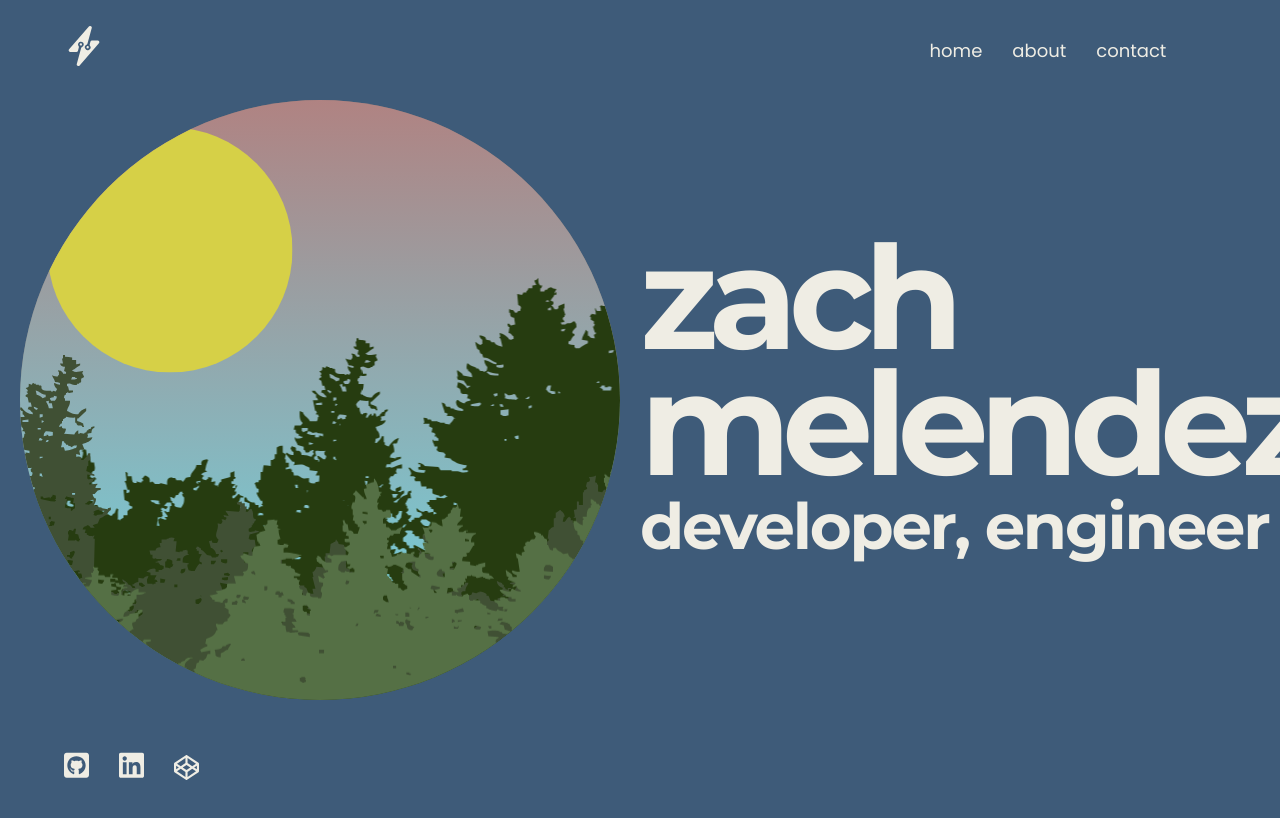
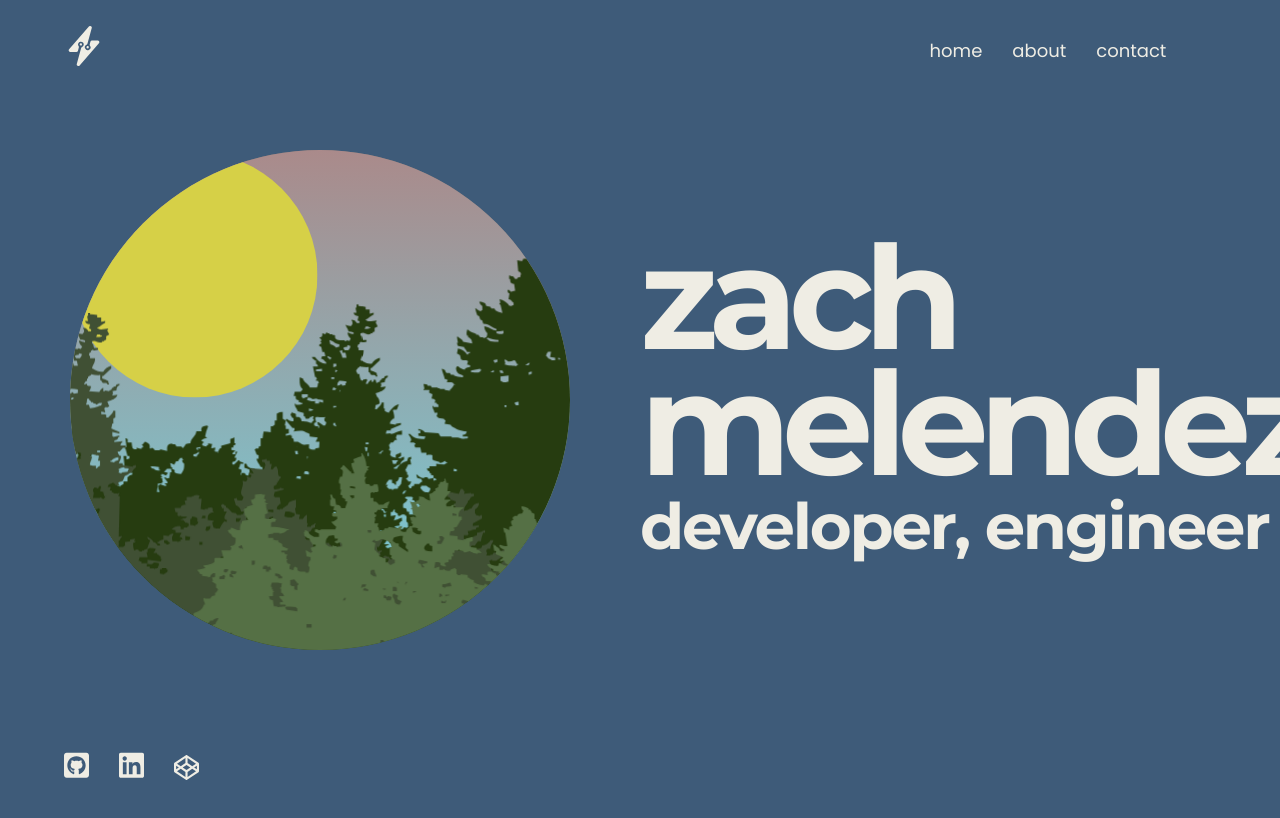
Before and after one commit to ZacMelendez/zmelen.dev, a React (Create React App) app: page / in a window 1280 px wide. Shown: the top 818 px of the page. Built offline with nearby package versions, Linux system fonts and the light colour scheme.

Commit message:
Laptop changes

```diff
--- a/src/App.module.scss
+++ b/src/App.module.scss
@@ -43,7 +43,7 @@ a {
   left: 50%;
   height: auto;
 
-  @include laptop {
+  @include hi-res {
     width: 45%;
     left: 45%;
   }
--- a/src/components/ScrollDiv/ScrollDiv.js
+++ b/src/components/ScrollDiv/ScrollDiv.js
@@ -300,7 +300,7 @@ export function Animations({ element, gradRef, treeORef, treeTwRef, treeThRef, w
             x: () => pctToPx(waveThRef, -100)
         },
         {
-            y: () => pctToPx(waveThRef, 45),
+            y: () => pctToPx(waveThRef, 55),
             ease: 'none',
             x: () => pctToPx(waveThRef, 20)
         }
@@ -309,7 +309,7 @@ export function Animations({ element, gradRef, treeORef, treeTwRef, treeThRef, w
     waveThree.fromTo(
         waveThRef.current,
         {
-            y: () => pctToPx(waveThRef, 45),
+            y: () => pctToPx(waveThRef, 55),
             x: () => pctToPx(waveThRef, 20)
         },
         {
@@ -324,7 +324,7 @@ export function Animations({ element, gradRef, treeORef, treeTwRef, treeThRef, w
         mounORef.current,
         {
             scale: 2,
-            y: () => pctToPx(mounORef, 60),
+            y: () => pctToPx(mounORef, 80),
             zIndex: 4,
             x: () => pctToPx(mounORef, 100)
         },
@@ -367,7 +367,7 @@ export function Animations({ element, gradRef, treeORef, treeTwRef, treeThRef, w
         mounThRef.current,
         {
             scale: 2,
-            y: () => pctToPx(mounORef, 90),
+            y: () => pctToPx(mounORef, 110),
             zIndex: 2,
             x: () => pctToPx(mounORef, -80)
         },
--- a/src/components/ScrollDiv/ScrollDiv.module.scss
+++ b/src/components/ScrollDiv/ScrollDiv.module.scss
@@ -4,8 +4,8 @@
 .scrollDiv {
     position: fixed;
     height: 40vw;
-    min-height: 600px;
-    min-width: 600px;
+    min-height: 500px;
+    min-width: 500px;
     width: 40vw;
     top: 50%;
     left: 25%;
@@ -22,8 +22,16 @@
         min-width: 500px;
     }
 
-    @include laptop {
-        opacity: 0.3;
+    @include xl-max {
+        min-height: 500px;
+        min-width: 500px;
+        height: 500px;
+        width: 500px;
+    }
+
+    @include hi-res {
+        min-height: 500px;
+        min-width: 500px;
         height: 500px;
         width: 500px;
     }
--- a/src/pages/About/about.module.scss
+++ b/src/pages/About/about.module.scss
@@ -6,7 +6,8 @@
   scroll-snap-align: start;
   margin: 0;
   padding: 0;
-  height: 100vh;
+  height: auto;
+  min-height: 100vh;
   width: 100%;
   display: flex;
   flex-flow: row wrap;
@@ -34,7 +35,14 @@
         line-height: 30px;
         letter-spacing: -0.065em;
       }
-      @include laptop {
+
+      @include xl-max {
+        font-size: 54px;
+        line-height: 50px;
+        letter-spacing: -0.065em;
+      }
+
+      @include hi-res {
         font-size: 54px;
         line-height: 50px;
         letter-spacing: -0.065em;
@@ -51,9 +59,14 @@
         line-height: 24px;
         letter-spacing: -0.065em;
       }
-      @include laptop {
-        font-size: 36px;
-        line-height: 36px;
+      @include xl-max {
+        font-size: 26px;
+        line-height: 26px;
+        letter-spacing: -0.065em;
+      }
+      @include hi-res {
+        font-size: 26px;
+        line-height: 26px;
         letter-spacing: -0.065em;
       }
     }
--- a/src/pages/Contact/contact.module.scss
+++ b/src/pages/Contact/contact.module.scss
@@ -6,7 +6,8 @@
   scroll-snap-align: start;
   margin: 0;
   padding: 0;
-  height: 100vh;
+  height: auto;
+  min-height: 100vh;
   width: 100%;
   display: flex;
   flex-flow: row wrap;
@@ -40,6 +41,13 @@
         letter-spacing: -0.065em;
         padding: 0;
       }
+
+      @include hi-res {
+        font-size: 54px;
+        line-height: 50px;
+        letter-spacing: -0.065em;
+        padding: 0;
+      }
     }
 
     .entryForm {
@@ -67,12 +75,22 @@
         width: 100%;
       }
 
+      @include hi-res {
+        row-gap: 5px;
+      }
+
       label {
         font-size: 24px;
         line-height: 38px;
         color: $white;
         overflow-wrap: break-word;
         @include sm-max {
+          font-size: 18px;
+          line-height: 0.2;
+          letter-spacing: -0.065em;
+        }
+
+        @include hi-res {
           font-size: 18px;
           line-height: 0.2;
           letter-spacing: -0.065em;
@@ -110,6 +128,10 @@
         @include sm-max {
           height: 45px;
         }
+
+        @include hi-res {
+          height: 45px;
+        }
       }
 
       textarea {
@@ -119,6 +141,11 @@
         width: 100%;
         resize: none;
         @include sm-max {
+          padding: 12px !important;
+          height: 200px;
+        }
+
+        @include hi-res {
           padding: 12px !important;
           height: 200px;
         }
@@ -172,6 +199,24 @@
             letter-spacing: -0.035em;
           }
         }
+
+        @include hi-res {
+          padding: 0 12px;
+          border-radius: 6px;
+          background: $blueOpaq;
+          font-size: 20px;
+          line-height: 24px;
+          letter-spacing: -0.035em;
+          &::placeholder {
+            color: #efede45b;
+            font-family: Montserrat;
+            font-style: normal;
+            font-weight: 300;
+            font-size: 20px;
+            line-height: 24px;
+            letter-spacing: -0.035em;
+          }
+        }
       }
 
       .fnameEntry {
--- a/src/pages/Home/home.module.scss
+++ b/src/pages/Home/home.module.scss
@@ -6,14 +6,13 @@
     scroll-snap-align: start;
     margin: 0;
     padding: 0;
-    height: 100vh;
+    height: auto;
+    min-height: 100vh;
     width: 100%;
     display: flex;
     flex-flow: row wrap;
     display: flex;
     align-items: center;
-
-
 
     .inner {
         left: 0;
@@ -33,7 +32,7 @@
                 letter-spacing: -0.065em;
             }
 
-            @include laptop {
+            @include hi-res {
                 font-size: 120px;
                 line-height: 104px;
                 letter-spacing: -0.065em;
@@ -49,7 +48,7 @@
                 letter-spacing: -0.065em;
             }
 
-            @include laptop {
+            @include hi-res {
                 font-size: 56px;
                 line-height: 64px;
                 letter-spacing: -0.065em;
--- a/src/sassStyles/breakpoints.scss
+++ b/src/sassStyles/breakpoints.scss
@@ -10,7 +10,7 @@ $screen-md: 768px;
 $screen-lg: 992px;
 
 // Large tablets and desktops
-$screen-xl: 1200px;
+$screen-xl: 1500px;
 
 // Small devices
 @mixin sm-min {
@@ -77,7 +77,7 @@ $screen-xl: 1200px;
   }
 }
 
-@mixin laptop {
+@mixin hi-res {
   @media only screen and (-webkit-min-device-pixel-ratio: 2.5) and (orientation: landscape),
     only screen and (min-device-pixel-ratio: 2.5) and (orientation: landscape) and (min-width: 968px) and (max-width: 1200px) {
       @content
```
